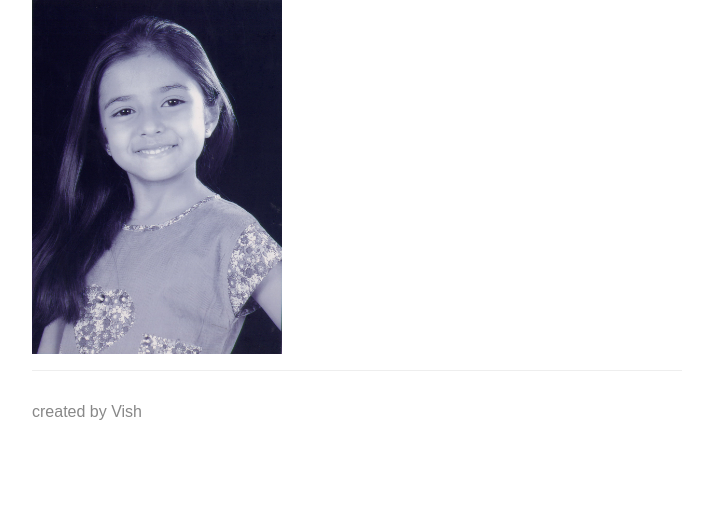
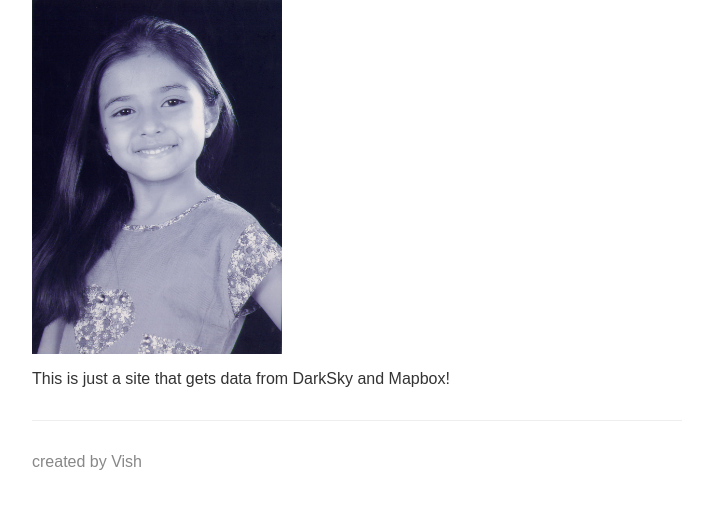
Before and after one commit to vishvadave/node3-weather-website, a Node server app: page /about in a window 1280 px wide. Shown: the part 208-717 px from the top of the page, without its empty margins (283-996 px from the left). Run offline with Node 20, Linux system fonts and the light colour scheme; some libraries are stand-ins or nearby versions.

Commit message:
add about text

```diff
--- a/web-server/templates/views/about.hbs
+++ b/web-server/templates/views/about.hbs
@@ -11,6 +11,7 @@
 <body>
     {{>header}}
     <img class = "portrait other" src = "/img/18.jpg">
+    <p>This is just a site that gets data from DarkSky and Mapbox!</p>
     {{>footer}}
 </body>
 
```
